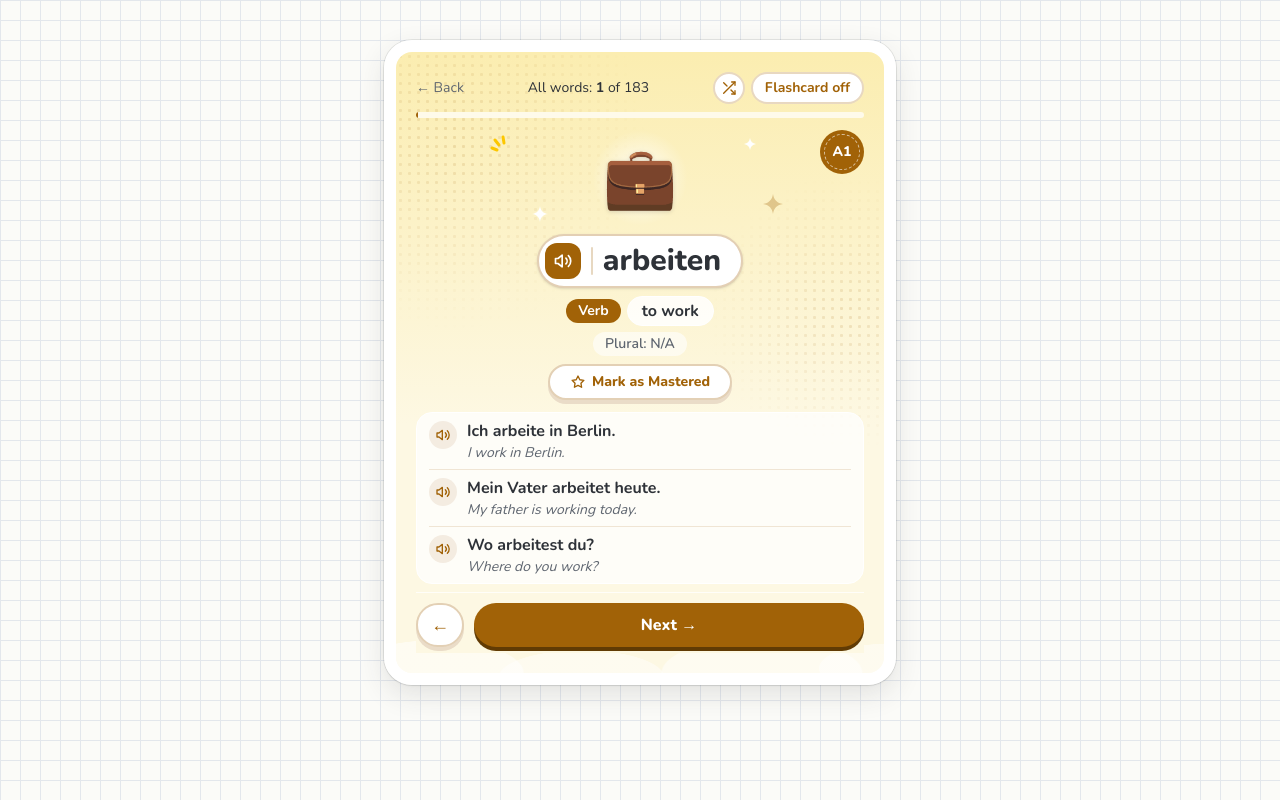
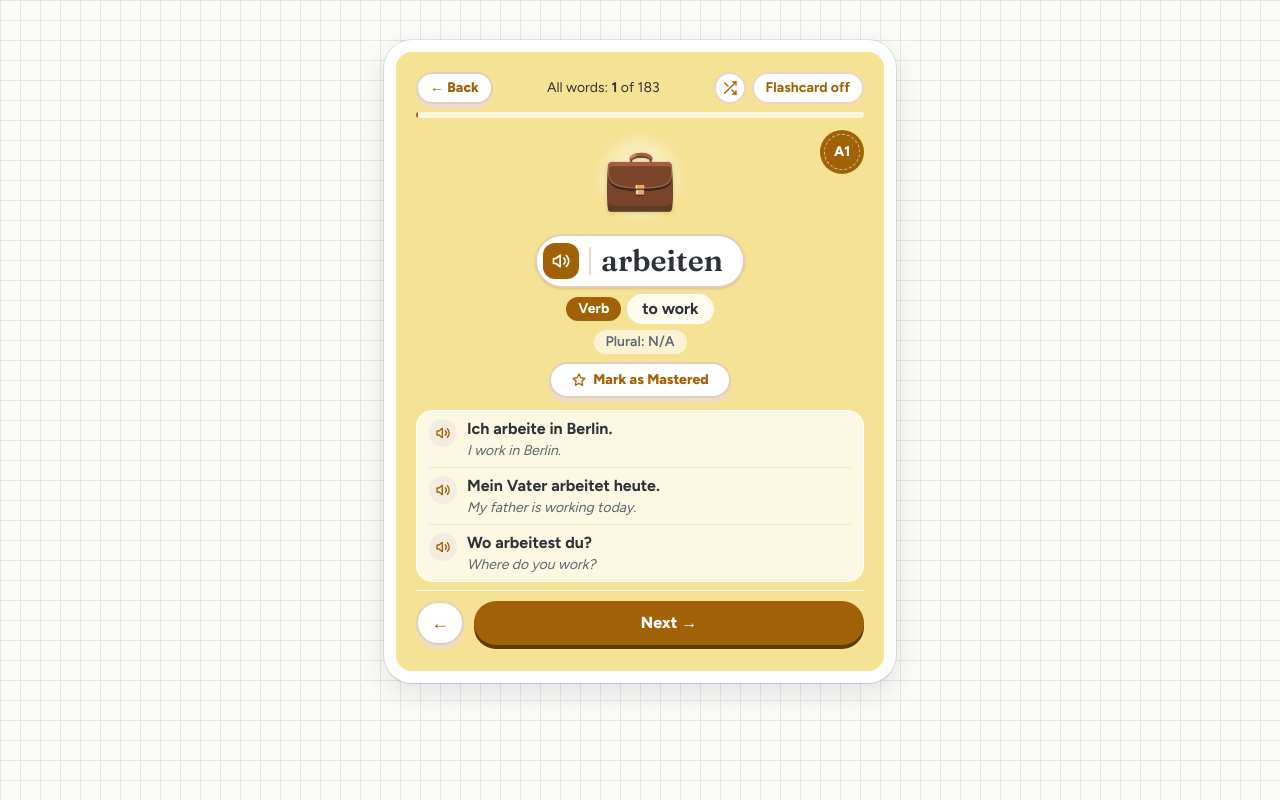
Before and after one commit to Faislam05/german-vocab-app, a Next.js app: page /study in a window 1280 px wide. Built offline with nearby package versions, Linux system fonts and the light colour scheme.

Commit message:
Simplify flashcards: plain colours, Back button, original fonts

```diff
--- a/src/app/globals.css
+++ b/src/app/globals.css
@@ -22,7 +22,6 @@
 @theme inline {
   --font-sans: var(--font-figtree);
   --font-serif: var(--font-fraunces);
-  --font-rounded: var(--font-nunito);
 }
 
 /* The squared paper: faint 20px grid lines on paper white */
@@ -44,78 +43,37 @@ body {
 }
 
 /* ---------------------------------------------------------------------
-   Flashcard art (the "trading card" look)
+   Flashcard colours
    Each card gets a colour theme from its word: the gender colour for
-   nouns, yellow for all other words. A theme only sets colours; the
-   .card-art class draws the card body with them:
-   - a soft gradient from --card-top to --card-bottom
-   - dotted (halftone) patches in two corners
-   - soft white clouds along the bottom
+   nouns, yellow for all other words. A theme sets:
+   - --card-bg:     the card's plain background colour
+   - --card-bottom: the same colour, for the sticky bottom bar
+   - --card-accent: the dark colour for badge, chips, buttons and bar
    --------------------------------------------------------------------- */
 .theme-masculine {
-  --card-top: #d7e4fb;
-  --card-bottom: #eef3fd;
+  --card-bg: #c9daf8;
   --card-accent: #1e3a8a; /* navy */
-  --card-dot: rgb(30 58 138 / 0.14);
 }
 .theme-feminine {
-  --card-top: #f8dada;
-  --card-bottom: #fdf0ef;
+  --card-bg: #f4c9c9;
   --card-accent: #7f1d1d; /* maroon */
-  --card-dot: rgb(127 29 29 / 0.13);
 }
 .theme-neuter {
-  --card-top: #d3efdb;
-  --card-bottom: #eef9f1;
+  --card-bg: #c1e6cb;
   --card-accent: #166534; /* dark green */
-  --card-dot: rgb(22 101 52 / 0.14);
 }
 .theme-plural {
-  --card-top: #fbe5c4;
-  --card-bottom: #fdf4e6;
+  --card-bg: #f6d7a8;
   --card-accent: #92400e; /* dark amber */
-  --card-dot: rgb(146 64 14 / 0.13);
 }
 .theme-other {
-  --card-top: #fbedb0;
-  --card-bottom: #fdf8e3;
+  --card-bg: #f6e294;
   --card-accent: #a16207; /* dark mustard */
-  --card-dot: rgb(161 98 7 / 0.15);
 }
 
 .card-art {
-  position: relative;
-  isolation: isolate;
-  background: linear-gradient(180deg, var(--card-top), var(--card-bottom) 60%);
-}
-
-/* Halftone dots, only visible in two soft patches */
-.card-art::before {
-  content: "";
-  position: absolute;
-  inset: 0;
-  z-index: -1;
-  pointer-events: none;
-  background-image: radial-gradient(var(--card-dot) 1.3px, transparent 1.8px);
-  background-size: 9px 9px;
-  mask-image:
-    radial-gradient(circle at 12% 14%, black, transparent 28%),
-    radial-gradient(circle at 92% 42%, black, transparent 24%);
-}
-
-/* Soft white clouds along the bottom */
-.card-art::after {
-  content: "";
-  position: absolute;
-  inset: auto 0 0 0;
-  height: 90px;
-  z-index: -1;
-  pointer-events: none;
-  background:
-    radial-gradient(ellipse 30% 60% at 8% 100%, rgb(255 255 255 / 0.55) 60%, transparent 61%),
-    radial-gradient(ellipse 28% 50% at 38% 105%, rgb(255 255 255 / 0.45) 60%, transparent 61%),
-    radial-gradient(ellipse 34% 65% at 75% 100%, rgb(255 255 255 / 0.5) 60%, transparent 61%),
-    radial-gradient(ellipse 22% 45% at 100% 95%, rgb(255 255 255 / 0.45) 60%, transparent 61%);
+  --card-bottom: var(--card-bg);
+  background-color: var(--card-bg);
 }
 
 /* Card buttons (the "game button" look). They use the card's colour
--- a/src/app/layout.tsx
+++ b/src/app/layout.tsx
@@ -1,18 +1,13 @@
 import type { Metadata } from "next";
-import { Figtree, Fraunces, Nunito } from "next/font/google";
+import { Figtree, Fraunces } from "next/font/google";
 import "./globals.css";
 
-// Three fonts (see "Design" in PROJECT_CONTEXT.md):
+// Two fonts (see "Design" in PROJECT_CONTEXT.md):
 // - Figtree: everything in the interface (buttons, labels, sentences)
-// - Fraunces: screen titles (class "font-serif")
-// - Nunito: a rounded font, used on the flashcards only (class "font-rounded")
+// - Fraunces: screen titles and the German word on the cards
+//   (class "font-serif")
 const figtree = Figtree({
   variable: "--font-figtree",
-  subsets: ["latin"],
-});
-
-const nunito = Nunito({
-  variable: "--font-nunito",
   subsets: ["latin"],
 });
 
@@ -30,7 +25,7 @@ export default function RootLayout({ children }: LayoutProps<"/">) {
   return (
     <html
       lang="en"
-      className={`${figtree.variable} ${fraunces.variable} ${nunito.variable} h-full antialiased`}
+      className={`${figtree.variable} ${fraunces.variable} h-full antialiased`}
     >
       <body className="min-h-full flex flex-col">{children}</body>
     </html>
--- a/src/app/review/ReviewSession.tsx
+++ b/src/app/review/ReviewSession.tsx
@@ -255,7 +255,10 @@ function ReviewRunner({ lessons }: { lessons: LessonData[] }) {
         {/* Top bar: ← Home, what kind of card this is, and progress */}
 
         <div className="flex items-center justify-between gap-2 whitespace-nowrap text-xs sm:text-sm mb-2">
-          <Link href="/" className="text-pencil hover:text-graphite">
+          <Link
+            href="/"
+            className="btn-secondary inline-flex items-center h-8 px-3"
+          >
             ← Home
           </Link>
 
--- a/src/components/StudyTopBar.tsx
+++ b/src/components/StudyTopBar.tsx
@@ -69,7 +69,10 @@ export default function StudyTopBar({
   return (
     <>
       <div className="flex items-center justify-between gap-2 whitespace-nowrap text-xs sm:text-sm mb-2">
-        <Link href={backHref} className="text-pencil hover:text-graphite">
+        <Link
+          href={backHref}
+          className="btn-secondary inline-flex items-center h-8 px-3"
+        >
           ← Back
         </Link>
 
--- a/src/components/WordCard.tsx
+++ b/src/components/WordCard.tsx
@@ -33,42 +33,13 @@ function cardTheme(word: VocabularyCard) {
   }
 }
 
-// The card's look: a thick white frame around a body in the word's
-// colour (the "card-art" class in globals.css), with the rounded font.
+// The card's look: a thick white frame around a plain background in the
+// word's colour (the "card-art" class in globals.css).
 // Without a word (e.g. "No words here") it is plain cream paper.
 export function cardFrame(word?: VocabularyCard) {
   return word
-    ? `card-art ${cardTheme(word)} font-rounded border-[10px] sm:border-[12px] border-white ring-1 ring-graphite/10`
+    ? `card-art ${cardTheme(word)} border-[10px] sm:border-[12px] border-white ring-1 ring-graphite/10`
     : "cardstock border border-graphite/10";
-}
-
-// A 4-pointed sparkle, used as decoration around the picture
-function Sparkle({ className = "" }: { className?: string }) {
-  return (
-    <svg viewBox="0 0 24 24" className={className} aria-hidden="true">
-      <path
-        d="M12 0C13 7 17 11 24 12C17 13 13 17 12 24C11 17 7 13 0 12C7 11 11 7 12 0Z"
-        fill="currentColor"
-      />
-    </svg>
-  );
-}
-
-// Three short "action lines", like in a comic
-function ActionLines({ className = "" }: { className?: string }) {
-  return (
-    <svg
-      viewBox="0 0 24 24"
-      className={className}
-      fill="none"
-      stroke="currentColor"
-      strokeWidth="3"
-      strokeLinecap="round"
-      aria-hidden="true"
-    >
-      <path d="M4 14l5 2M7 6l4 5M15 3l1 6" />
-    </svg>
-  );
 }
 
 // The word in a white pill. With `listen`, a speaker button sits inside
@@ -88,7 +59,7 @@ function WordPill({
   const Text = heading ? "h1" : "span";
 
   return (
-    <div className="flex justify-center mb-2">
+    <div className="flex justify-center mb-1.5">
       <div className="inline-flex items-center gap-2.5 max-w-full pl-1.5 pr-5 py-1.5 rounded-full bg-white border-2 border-[color-mix(in_srgb,var(--card-accent)_30%,transparent)] shadow-sm">
         {listen ? (
           <>
@@ -106,8 +77,10 @@ function WordPill({
         )}
 
         <Text
-          className={`min-w-0 font-extrabold leading-tight ${
-            small ? "text-lg sm:text-2xl" : "text-2xl sm:text-3xl"
+          className={`min-w-0 leading-tight ${
+            small
+              ? "font-sans font-bold text-lg sm:text-2xl"
+              : "font-serif font-semibold text-2xl sm:text-3xl"
           }`}
         >
           {children}
@@ -155,8 +128,8 @@ export default function WordCard({
 
   return (
     <>
-      {/* The picture: a big emoji on a soft white spotlight, with
-          sparkles and the level badge (A1). Smaller on short screens. */}
+      {/* The picture: a big emoji on a soft white spotlight, and the
+          level badge (A1). Smaller on short screens. */}
 
       <div className="relative h-20 sm:h-24 [@media(max-height:700px)]:h-16 mb-2 flex items-center justify-center">
         <div className="absolute w-20 h-20 sm:w-24 sm:h-24 [@media(max-height:700px)]:w-16 [@media(max-height:700px)]:h-16 rounded-full bg-[radial-gradient(circle,rgb(255_255_255/0.9),rgb(255_255_255/0)_70%)]" />
@@ -164,11 +137,6 @@ export default function WordCard({
         <span className="relative text-5xl sm:text-6xl [@media(max-height:700px)]:text-4xl drop-shadow-sm">
           {picture}
         </span>
-
-        <ActionLines className="absolute left-[16%] top-1 w-6 h-6 text-yellow-400" />
-        <Sparkle className="absolute left-[26%] bottom-1 w-4 h-4 text-white" />
-        <Sparkle className="absolute right-[24%] top-2 w-3 h-3 text-white" />
-        <Sparkle className="absolute right-[18%] bottom-3 w-5 h-5 text-(--card-accent) opacity-30" />
 
         {/* Level badge */}
         <span className="absolute right-0 top-0 grid place-items-center w-11 h-11 rounded-full bg-(--card-accent) text-white text-sm font-extrabold">
```
Also changed, not shown: 1 other file (tests, documents, lock files or other folders).
